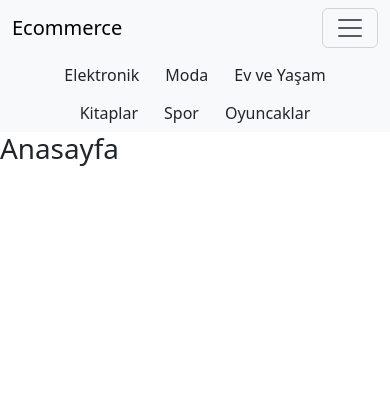
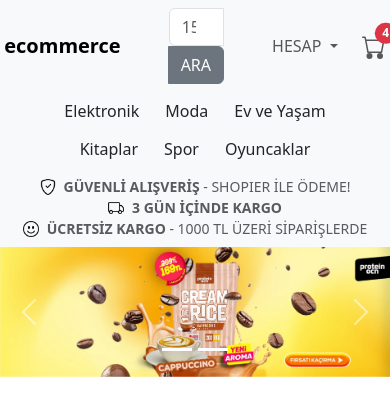
Before and after one commit to 0Baris/django-ecommerce-project, a Django app: page / in a window 390 px wide. Shown: the top 416 px of the page. Run offline with Django 5.2, Linux system fonts and the light colour scheme.

Commit message:
Slide eklendi, url yönlendirmeleri düzenlendi.

```diff
--- a/catalog/templates/index.html
+++ b/catalog/templates/index.html
@@ -4,6 +4,35 @@
 
 {% block content %}
 
-<h1>Anasayfa</h1>
+<div id="carouselExampleIndicators" class="carousel slide">
+
+      <div class="carousel-indicators">
+        {% for slide in slides %}
+          <button type="button" data-bs-target="#carouselExampleIndicators"
+          data-bs-slide-to="{{ slide.id }}" class="active" aria-label="{{ slide.isim }}" aria-current="true">
+        </button>
+        {% endfor %}
+      </div>
+
+      <div class="carousel-inner">
+        {% for slide in slides %}
+
+        <div class="carousel-item active">
+          <img src="{{ slide.resim }}" class="d-block w-100" alt="{{ slide.isim }}">
+        </img>
+        </div>
+        {% endfor %}
+      </div>
+
+    <button class="carousel-control-prev" type="button" data-bs-target="#carouselExampleIndicators" data-bs-slide="prev">
+      <span class="carousel-control-prev-icon" aria-hidden="true"></span>
+      <span class="visually-hidden">Previous</span>
+    </button>
+    <button class="carousel-control-next" type="button" data-bs-target="#carouselExampleIndicators" data-bs-slide="next">
+      <span class="carousel-control-next-icon" aria-hidden="true"></span>
+      <span class="visually-hidden">Next</span>
+    </button>
+  </div>
+
 
 {% endblock %}
--- a/catalog/urls.py
+++ b/catalog/urls.py
@@ -4,5 +4,5 @@ from . import views
 urlpatterns = [
     path('', views.home, name='index'),
     path('home/', views.home),
-    path('category/<int:id>/', views.category, name='category'),
+    path('<str:slug>/', views.category, name='category'),
 ]
--- a/catalog/views.py
+++ b/catalog/views.py
@@ -1,19 +1,30 @@
 from django.shortcuts import render
 
 kategoriler = [
-    {'id': 1, 'isim': 'Elektronik'},
-    {'id': 2, 'isim': 'Moda'},
-    {'id': 3, 'isim': 'Ev ve Yaşam'},
-    {'id': 4, 'isim': 'Kitaplar'},
-    {'id': 5, 'isim': 'Spor'},
-    {'id': 6, 'isim': 'Oyuncaklar'},
+    {'id': 1, 'isim': 'Elektronik', 'slug': 'elektronik'},
+    {'id': 2, 'isim': 'Moda', 'slug': 'moda'},
+    {'id': 3, 'isim': 'Ev ve Yaşam', 'slug': 'ev-ve-yasam'},
+    {'id': 4, 'isim': 'Kitaplar', 'slug': 'kitaplar'},
+    {'id': 5, 'isim': 'Spor', 'slug': 'spor'},
+    {'id': 6, 'isim': 'Oyuncaklar', 'slug': 'oyuncaklar'},
 ]
 
+slides = [
+    {'id': 0, 'isim': 'İndirim' , 'slug': 'indirim', 'resim': 'static/img/slides1.png'},
+    {'id': 1, 'isim': 'Moda' ,'slug': 'moda', 'resim': 'static/img/slides2.png'}
+]
+
+
 def home(request):
-    context = {'kategoriler': kategoriler}
+    context = {'kategoriler': kategoriler,
+               'slides': slides,
+               }
     return render(request, 'index.html', context)
 
-def category(request, id):
-    kategori = next(filter(lambda item: item["id"] == id, kategoriler))
-    context = {'kategori': kategori}
+
+def category(request, slug):
+    kategori = next(filter(lambda item: item["slug"] == slug, kategoriler))
+    context = {'kategori': kategori,
+               'kategoriler': kategoriler
+               }
     return render(request, 'category.html', context)
--- a/ecommerce/settings.py
+++ b/ecommerce/settings.py
@@ -11,6 +11,7 @@ https://docs.djangoproject.com/en/5.1/ref/settings/
 """
 
 from pathlib import Path
+import os
 
 # Build paths inside the project like this: BASE_DIR / 'subdir'.
 BASE_DIR = Path(__file__).resolve().parent.parent
@@ -119,6 +120,10 @@ USE_TZ = True
 # https://docs.djangoproject.com/en/5.1/howto/static-files/
 
 STATIC_URL = 'static/'
+STATICFILES_DIRS = [
+    os.path.join(BASE_DIR, 'static')
+]
+
 
 # Default primary key field type
 # https://docs.djangoproject.com/en/5.1/ref/settings/#default-auto-field
--- a/templates/base.html
+++ b/templates/base.html
@@ -19,6 +19,8 @@
 
         {% endblock  %}
 
+        {% block js %}
         <script src="https://cdn.jsdelivr.net/npm/bootstrap@5.3.3/dist/js/bootstrap.bundle.min.js" integrity="sha384-YvpcrYf0tY3lHB60NNkmXc5s9fDVZLESaAA55NDzOxhy9GkcIdslK1eN7N6jIeHz" crossorigin="anonymous"></script>
+        {% endblock %}
     </body>
 </html>
--- a/templates/partials/_categories.html
+++ b/templates/partials/_categories.html
@@ -3,7 +3,7 @@
         <div class="col-12">
             <div class="d-flex flex-wrap justify-content-center">
                 {% for kategori in kategoriler %}
-                    <a href="{% url 'category' kategori.id %}" class="btn">{{ kategori.isim }}</a>
+                    <a href="{% url 'category' kategori.slug %}" class="btn">{{ kategori.isim }}</a>
                 {% endfor %}
             </div>
         </div>
--- /dev/null
+++ b/templates/partials/_info-bar.html
@@ -0,0 +1,47 @@
+{% load static %}
+
+<div class="bg-light">
+    <div class="container text-black text-center py-2">
+      <div class="row align-items-center text-muted small">
+
+        <div class="col-md-4 d-flex align-items-center justify-content-center">
+          <img
+            src="{% static 'img/shield-check.webp' %}"
+            alt="GÜVENLİ ALIŞVERİŞ, SHOPIER İLE ÖDEME!"
+            width="16"
+            height="16"
+            class="me-2">
+          <div>
+            <strong>GÜVENLİ ALIŞVERİŞ</strong> - SHOPIER İLE ÖDEME!
+          </div>
+        </div>
+
+        <div class="col-md-4 d-flex align-items-center justify-content-center">
+          <img
+            src="{% static 'img/truck.webp' %}"
+            alt="3 GÜN İÇİNDE KARGO"
+            title="3 GÜN İÇİNDE KARGO"
+            width="16"
+            height="16"
+            class="me-2">
+          <div>
+            <strong>3 GÜN İÇİNDE KARGO</strong>
+          </div>
+        </div>
+
+        <div class="col-md-4 d-flex align-items-center justify-content-center">
+          <img
+            src="{% static 'img/emoji-smile.webp' %}"
+            alt="ÜCRETSİZ KARGO, 1000 TL ÜZERİ SİPARİŞLERDE"
+            title="ÜCRETSİZ KARGO, 1000 TL ÜZERİ SİPARİŞLERDE"
+            width="16"
+            height="16"
+            class="me-2">
+          <div>
+            <strong>ÜCRETSİZ KARGO</strong> - 1000 TL ÜZERİ SİPARİŞLERDE
+          </div>
+        </div>
+
+      </div>
+    </div>
+  </div>
--- a/templates/partials/_navbar.html
+++ b/templates/partials/_navbar.html
@@ -1,50 +1,45 @@
-<nav class="navbar navbar-expand-lg bg-body-tertiary">
-  <div class="container-fluid">
+{% load static %}
 
-      <a class="navbar-brand" href="{% url 'index' %}">Ecommerce</a>
-      <button class="navbar-toggler" type="button" data-bs-toggle="collapse" data-bs-target="#navbarSupportedContent"
-          aria-controls="navbarSupportedContent" aria-expanded="false" aria-label="Toggle navigation">
-          <span class="navbar-toggler-icon"></span>
-      </button>
+<nav class="navbar navbar-expand-lg bg-light">
 
-      <div class="collapse navbar-collapse" id="navbarSupportedContent">
+    <div class="container">
 
-        <form class="d-flex mx-auto" role="search" style="margin-right: 100px;">
-              <div class="input-group" style="width: 600px;">
-                  <input type="search" class="form-control" placeholder="100+'den fazla ürün ara" aria-label="Search">
-                  <button class="btn btn-outline-success" type="submit">Ara</button>
+      <div class="d-flex justify-content-center align-items-center w-100">
+
+        <a class="navbar-brand fw-bold mx-4" href="{% url 'index' %}" style="color: #223993; white-space: nowrap;">
+          <span style="color: black;">ecommerce</span>
+        </a>
+
+        <form class="d-flex flex-grow-1 mx-4" role="search" style="max-width: 500px;">
+          <div class="input-group">
+            <input class="form-control" type="search" placeholder="150+'den fazla üründen ara" aria-label="Search">
+            <button class="btn btn-secondary" type="submit">ARA</button>
           </div>
         </form>
 
-          <ul class="navbar-nav mb-2 mb-lg-0">
-              <li class="nav-item dropdown me-3">
-                  <a class="nav-link dropdown-toggle" href="#" role="button" data-bs-toggle="dropdown" aria-expanded="true">
-                      Hesap
+        <ul class="navbar-nav flex-row align-items-center mx-4">
+
+          <li class="nav-item dropdown me-4">
+            <a class="nav-link dropdown-toggle" href="#" role="button" data-bs-toggle="dropdown">
+              HESAP
             </a>
             <ul class="dropdown-menu">
               <li><a class="dropdown-item" href="#">Üye Girişi</a></li>
-                      <li><hr class="dropdown-divider"></li>
               <li><a class="dropdown-item" href="#">Kayıt Ol</a></li>
             </ul>
           </li>
+
           <li class="nav-item">
-                  <button type="button" class="btn btn-outline-secondary">
-                      <svg xmlns="http://www.w3.org/2000/svg" width="16" height="16" fill="currentColor"
-                          class="bi bi-cart" viewBox="0 0 16 16">
-                          <path d="M0 1.5A.5.5 0 0 1 .5 1H2a.5.5 0 0 1
-                              .485.379L2.89 3H14.5a.5.5 0 0 1
-                              .491.592l-1.5 8A.5.5 0 0 1
-                              13 12H4a.5.5 0 0 1-.491-.408L2.01
-                              3.607 1.61 2H.5a.5.5 0 0 1-.5-.5M3.102
-                              4l1.313 7h8.17l1.313-7zM5 12a2 2 0 1
-                              0 0 4 2 2 0 0 0 0-4m7 0a2 2 0 1
-                              0 0 4 2 2 0 0 0 0-4m-7 1a1
-                              1 0 1 1 0 2 1 1 0 0 1 0-2m7
-                              0a1 1 0 1 1 0 2 1 1 0 0 1
-                              0-2"></path>
+            <a class="nav-link position-relative" href="#">
+              <svg xmlns="http://www.w3.org/2000/svg" width="24" height="24" fill="currentColor" class="bi bi-cart" viewBox="0 0 16 16">
+                <path d="M0 1.5A.5.5 0 0 1 .5 1H2a.5.5 0 0 1 .485.379L2.89 3H14.5a.5.5 0 0 1 .491.592l-1.5 8A.5.5 0 0 1 13 12H4a.5.5 0 0 1-.491-.408L2.01
+                3.607 1.61 2H.5a.5.5 0 0 1-.5-.5M3.102 4l1.313 7h8.17l1.313-7zM5 12a2 2 0 1 0 0 4 2 2 0 0 0 0-4m7 0a2 2 0 1 0 0 4 2 2 0 0 0 0-4"></path>
               </svg>
-                      <span class="visually-hidden">Alışveriş Sepeti</span>
-                  </button>
+              <!-- Kırmızı Bildirim -->
+              <span class="position-absolute top-1 start-5 translate-middle badge rounded-pill bg-danger">
+                4
+              </span>
+            </a>
           </li>
         </ul>
       </div>
@@ -52,3 +47,5 @@
 </nav>
 
 {% include 'partials/_categories.html' %}
+
+{% include 'partials/_info-bar.html' %}
```
Also changed, not shown: catalog/templates/category.html (+3 -4 lines), catalog/templates/partials/_slide.html (added, +26 -0 lines), static/img/emoji-smile.webp (added), static/img/shield-check.webp (added), static/img/slides1.png (added), static/img/slides2.png (added), static/img/truck.webp (added). Lines whose indentation alone changed are shown as unchanged.
